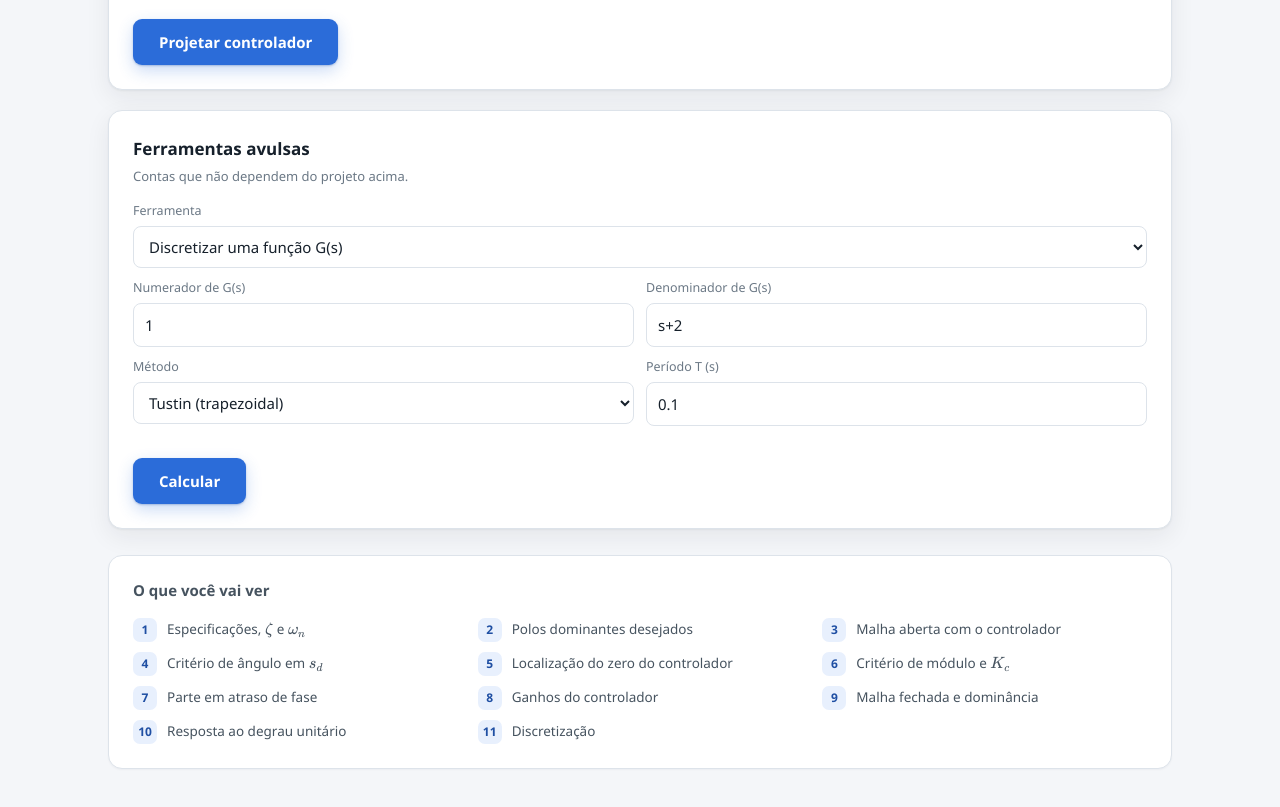
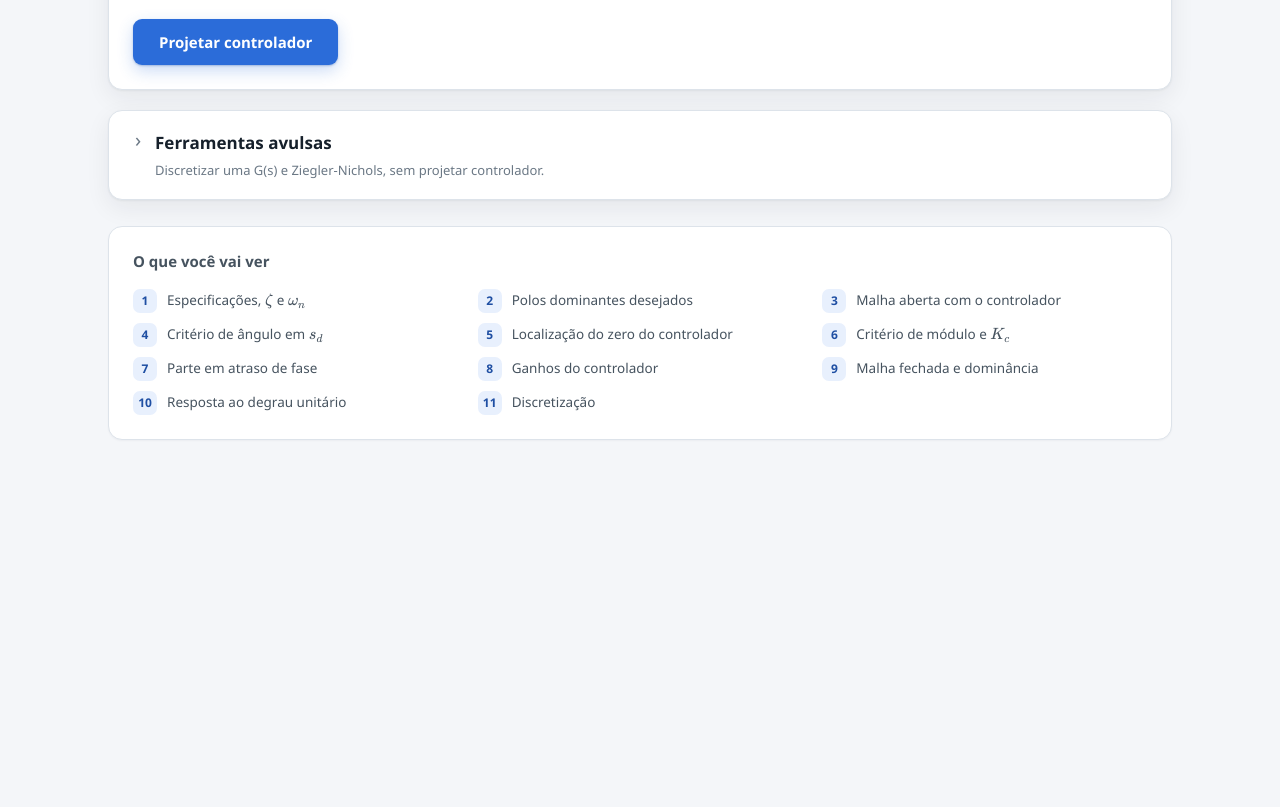
Before and after one commit to LucasSpinola/pid-controle-dca3701, a website with bundled scripts: page index.html in a window 1280 px wide. Shown: the part 1220-2027 px from the top of the page. After the commit the page ends 1750 px from the top, so only its background shows below. Built offline with nearby package versions, Linux system fonts and the light colour scheme.

Commit message:
fix: ajuste ferramentas avulsas

```diff
--- a/assets/css/estilo.css
+++ b/assets/css/estilo.css
@@ -238,6 +238,37 @@ body {
   margin-top: 20px;
 }
 
+.ferramentas {
+  padding-top: 18px;
+  padding-bottom: 18px;
+}
+
+.ferramentas-cabecalho {
+  position: relative;
+  padding-left: 22px;
+  cursor: pointer;
+  list-style: none;
+}
+
+.ferramentas-cabecalho::-webkit-details-marker {
+  display: none;
+}
+
+.ferramentas-cabecalho::before {
+  content: "›";
+  position: absolute;
+  left: 2px;
+  top: 0;
+  font-size: 20px;
+  line-height: 1.1;
+  color: var(--texto-suave);
+  transition: transform 0.15s ease;
+}
+
+.ferramentas[open] > .ferramentas-cabecalho::before {
+  transform: rotate(90deg);
+}
+
 .ferramentas-cabecalho h2 {
   margin: 0;
   font-size: 17px;
@@ -245,9 +276,13 @@ body {
 }
 
 .ferramentas-cabecalho p {
-  margin: 4px 0 14px;
+  margin: 4px 0 0;
   font-size: 13px;
   color: var(--texto-suave);
+}
+
+.ferramentas-corpo {
+  margin-top: 16px;
 }
 
 .ferramentas .dica {
--- a/index.html
+++ b/index.html
@@ -229,11 +229,12 @@
       <button class="botao" type="submit">Projetar controlador</button>
     </form>
 
-    <section class="painel ferramentas" id="ferramentas">
-      <header class="ferramentas-cabecalho">
+    <details class="painel ferramentas" id="ferramentas">
+      <summary class="ferramentas-cabecalho">
         <h2>Ferramentas avulsas</h2>
-        <p>Contas que não dependem do projeto acima.</p>
-      </header>
+        <p>Discretizar uma G(s) e Ziegler-Nichols, sem projetar controlador.</p>
+      </summary>
+      <div class="ferramentas-corpo">
       <label class="campo">
         <span>Ferramenta</span>
         <select id="ferramenta">
@@ -295,7 +296,8 @@
       </div>
 
       <button class="botao" type="button" id="calcular-ferramenta">Calcular</button>
-    </section>
+      </div>
+    </details>
 
     <section class="roteiro" id="roteiro">
       <h2 class="roteiro-titulo">O que você vai ver</h2>
```
